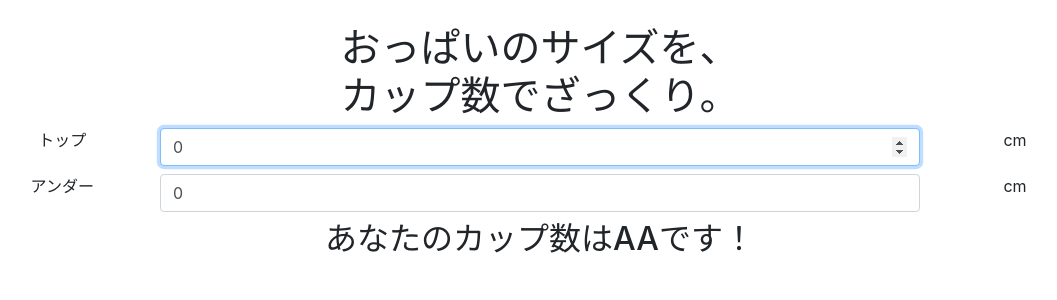
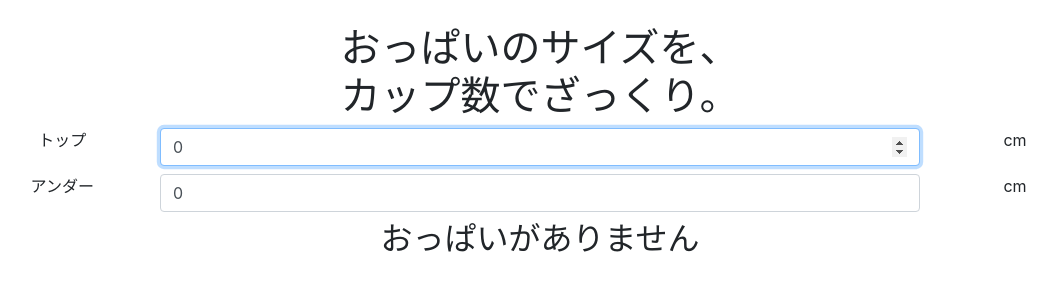
Before and after one commit to tyokinuhata/zakkuri-bra, a Nuxt app: page / in a window 1280 px wide. Shown: the top 300 px of the page, without its empty margins (100-1157 px from the left). Built offline with nearby package versions, Linux system fonts and the light colour scheme.

Commit message:
おっぱいの例外処理

```diff
--- a/pages/index.vue
+++ b/pages/index.vue
@@ -4,16 +4,20 @@
     <div class="text-center">
       <div class="row mt-2">
         <label for="top" class="col-md-2">トップ&nbsp;</label>
-        <input type="number" id="top" class="form-control col-md-8" v-model="top" @change="calcCup(top, under)" autofocus>
+        <input type="number" id="top" class="form-control col-md-8" v-model="top" @change="calcDiff(top, under); calcCup(top, under)" autofocus>
         <span class="col-md-2">cm</span>
       </div>
       <div class="row mt-2">
         <label for="under" class="col-md-2">アンダー&nbsp;</label>
-        <input type="number" id="under" class="form-control col-md-8" v-model="under" @change="calcCup(top, under)">
+        <input type="number" id="under" class="form-control col-md-8" v-model="under" @change="calcDiff(top, under); calcCup(top, under)">
         <span class="col-md-2">cm</span>
       </div>
       <div class="row">
-        <span class="col-md-12 mt-2 h2">あなたのカップ数は{{ cup }}です！</span>
+        <span class="col-md-12 mt-2 h2" v-if="top < under || under < 0">おっぱいがおかしいです</span>
+        <span class="col-md-12 mt-2 h2" v-else-if="diff < 0">おっぱいが空洞化しています</span>
+        <span class="col-md-12 mt-2 h2" v-else-if="diff === 0">おっぱいがありません</span>
+        <span class="col-md-12 mt-2 h2" v-else-if="diff >= 75">おっぱいが大きすぎます</span>
+        <span class="col-md-12 mt-2 h2" v-else>あなたのカップ数は{{ cup }}です</span>
       </div>
     </div>
   </div>
@@ -28,9 +32,13 @@
         top: 0,
         under: 0,
         cup: 'AA',
+        diff: 0
       }
     },
     methods: {
+      calcDiff(top, under) {
+        this.diff = top - under
+      },
       calcCup (top, under) {
         const diff = top - under
         let min = 999, approx
```
